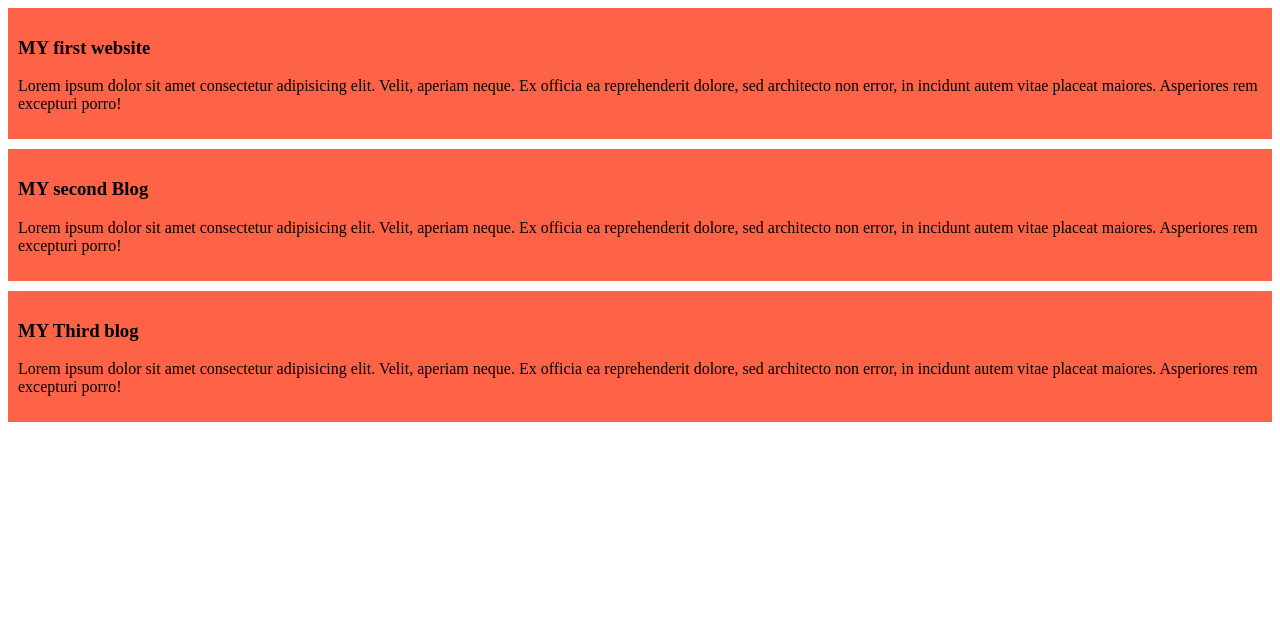
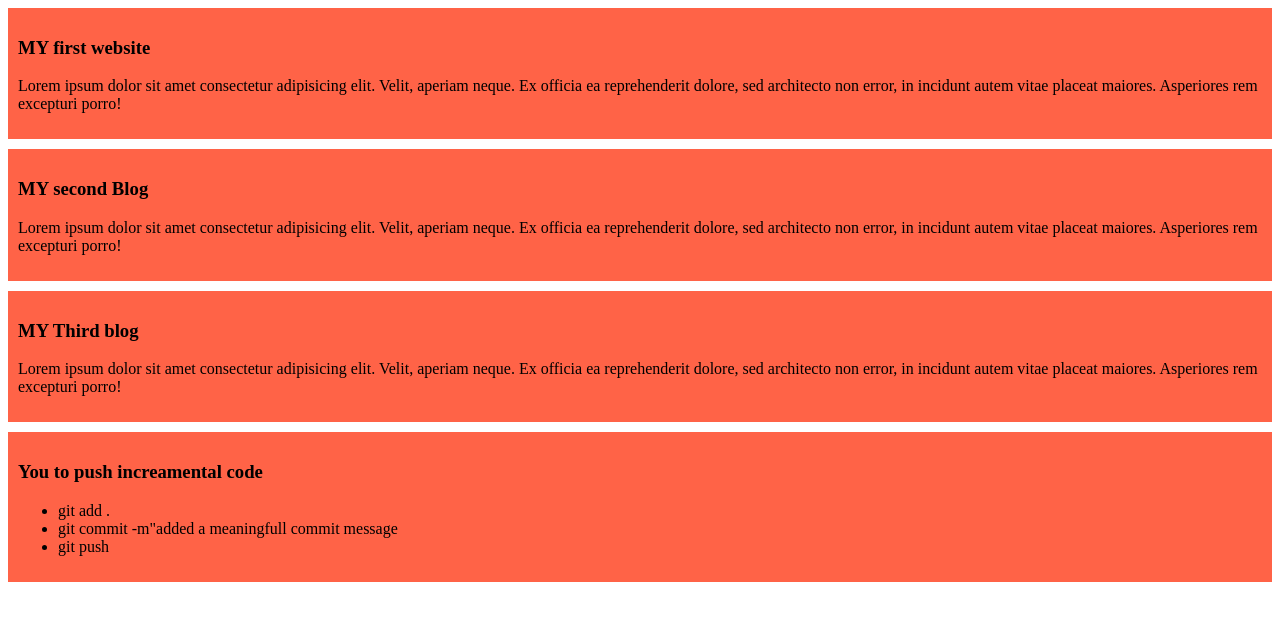
Before and after one commit to ArpitaDey03/my-simple-website, a plain HTML site: page index.html in a window 1280 px wide. Drawn offline with Linux system fonts and the light colour scheme.

Commit message:
added a list to push code

```diff
--- a/index.html
+++ b/index.html
@@ -25,5 +25,13 @@
         Velit, aperiam neque. Ex officia ea reprehenderit dolore, sed architecto non error, in incidunt autem vitae placeat maiores.
          Asperiores rem excepturi porro!</p>
         </div>
+        <div>
+            <h3>You to push increamental code</h3>
+            <ul>
+                <li>git add .</li>
+                <li>git commit -m"added a meaningfull commit message</li>
+                <li>git push</li>
+            </ul>
+        </div>
     </body>
 </html>
```
